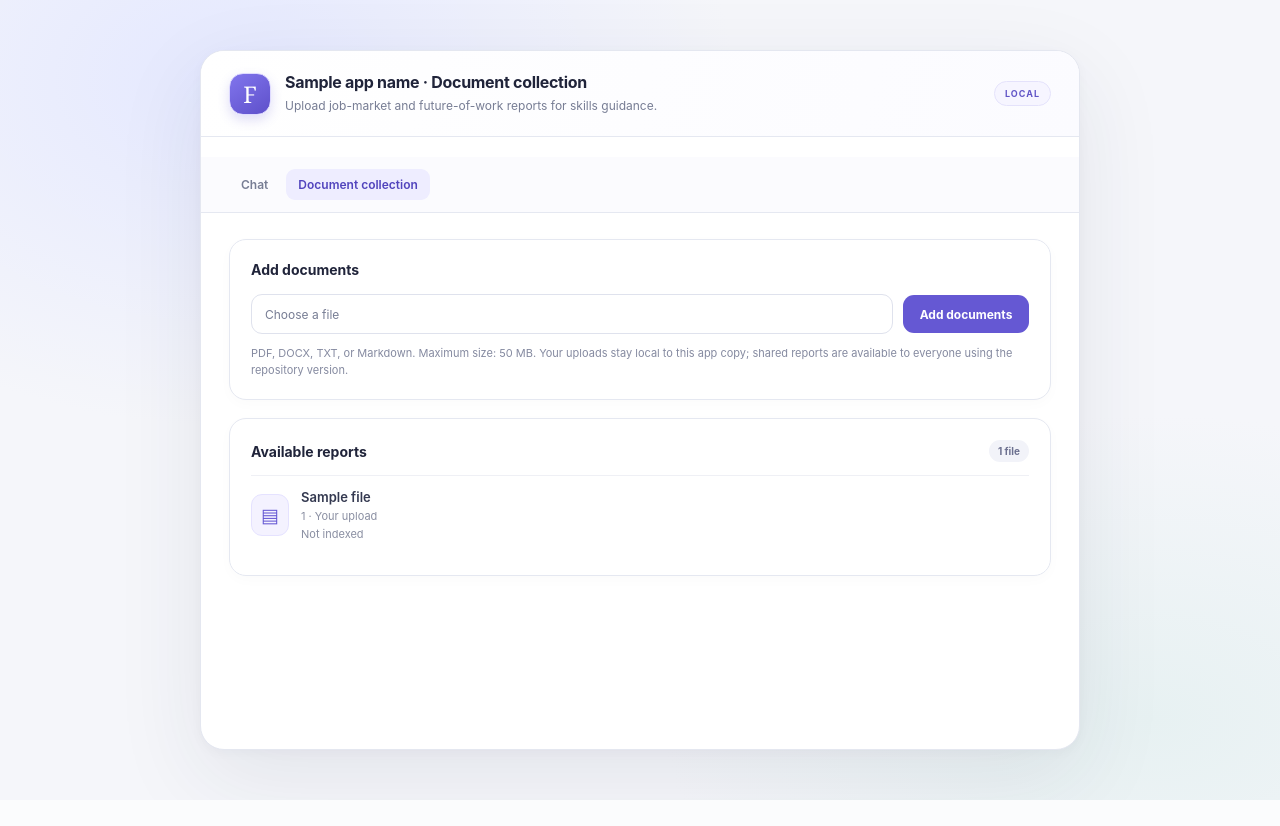
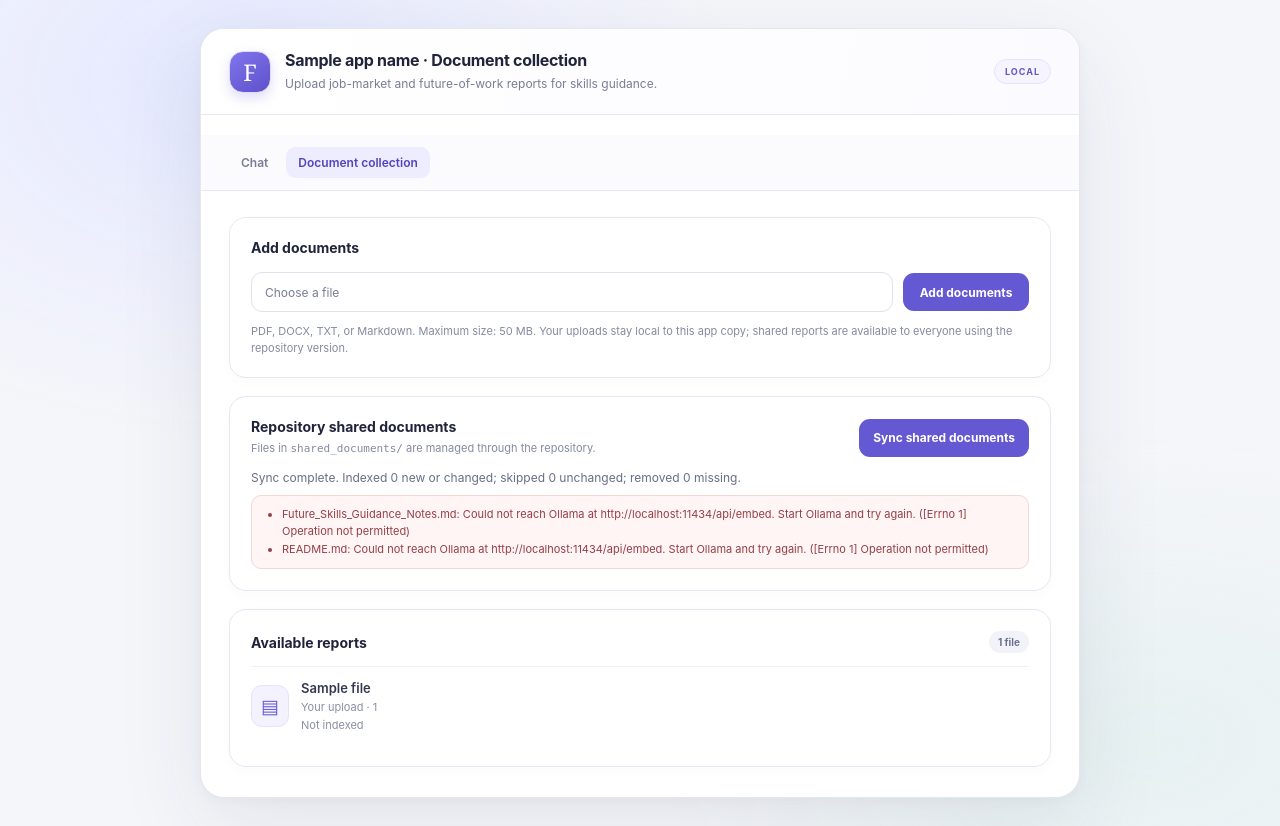
Before and after one commit to hannyithant/Gen-Ai, a Flask app: template templates/documents.html in a window 1280 px wide. Before the commit the page ends 800 px from the top, so only its background shows below. Run offline with Flask 3, Linux system fonts and the light colour scheme; the template is opened without the code that fills it: most values are stand-ins (such as "Sample title", 1, 10 or a date in 2020).

Commit message:
Sync shared report documents

```diff
--- a/app.py
+++ b/app.py
@@ -39,6 +39,11 @@ SHARED_DOCUMENT_DIR = PROJECT_DIR / "shared_documents"
 INDEX_DIR = PROJECT_DIR / "index"
 INDEX_PATH = INDEX_DIR / "index.json"
 INDEX_LOCK = threading.RLock()
+SYNC_STATE_LOCK = threading.Lock()
+SHARED_SYNC_STATE = {
+    "status": "idle", "running": False, "total": 0, "current": 0,
+    "filename": None, "indexed": 0, "skipped": 0, "removed": 0, "errors": [],
+}
 # Allow multipart overhead while keeping the actual file limit at 50 MiB.
 app.config["MAX_CONTENT_LENGTH"] = MAX_FILE_SIZE + 1024 * 1024
 
@@ -97,7 +102,7 @@ def render_documents(success=None, error=None, status=200):
     files = []
     for source, folder in (("shared", SHARED_DOCUMENT_DIR), ("local", UPLOAD_DIR)):
         for path in folder.iterdir():
-            if path.is_file():
+            if path.is_file() and (source == "local" or path.suffix.lower() in SUPPORTED_EXTENSIONS):
                 size = path.stat().st_size
                 display_size = f"{size / (1024 * 1024):.1f} MB" if size >= 1024 * 1024 else f"{size / 1024:.1f} KB"
                 record = indexed_documents.get(f"{source}/{path.name}")
@@ -205,13 +210,13 @@ def create_embeddings(texts):
     return embeddings
 
 
-def prepare_index_record(path):
+def prepare_index_record(path, digest=None):
     pages = extract_document_pages(path)
     chunks = [(page_number, chunk) for page_number, text in pages for chunk in split_into_chunks(text)]
     if not chunks:
         raise DocumentIndexError("No readable text was found to index.")
     vectors = create_embeddings([chunk for _page, chunk in chunks])
-    digest = hashlib.sha256(path.read_bytes()).hexdigest()
+    digest = digest or hashlib.sha256(path.read_bytes()).hexdigest()
     return {
         "name": path.name,
         "sha256": digest,
@@ -220,40 +225,77 @@ def prepare_index_record(path):
     }
 
 
-def ensure_existing_documents_indexed():
-    UPLOAD_DIR.mkdir(parents=True, exist_ok=True)
+def shared_sync_snapshot():
+    with SYNC_STATE_LOCK:
+        return json.loads(json.dumps(SHARED_SYNC_STATE))
+
+
+def sync_shared_documents():
     SHARED_DOCUMENT_DIR.mkdir(parents=True, exist_ok=True)
+    paths = sorted(
+        (path for path in SHARED_DOCUMENT_DIR.iterdir()
+         if path.is_file() and path.suffix.lower() in SUPPORTED_EXTENSIONS),
+        key=lambda item: item.name.lower(),
+    )
+    keys = {f"shared/{path.name}" for path in paths}
     with INDEX_LOCK:
         index = load_index()
-        source_folders = (("shared", SHARED_DOCUMENT_DIR), ("local", UPLOAD_DIR))
-        available_names = {
-            f"{source}/{path.name}"
-            for source, folder in source_folders
-            for path in folder.iterdir()
-            if path.is_file() and path.suffix.lower() in SUPPORTED_EXTENSIONS
-        }
-        stale_names = set(index["documents"]) - available_names
-        if stale_names:
-            for name in stale_names:
-                index["documents"].pop(name, None)
+        stale_keys = [key for key in index["documents"] if key.startswith("shared/") and key not in keys]
+        for key in stale_keys:
+            index["documents"].pop(key, None)
+        if stale_keys:
             save_index(index)
-        for source, folder in source_folders:
-            for path in sorted(folder.iterdir(), key=lambda item: item.name.lower()):
-                if not path.is_file() or path.suffix.lower() not in SUPPORTED_EXTENSIONS:
-                    continue
-                key = f"{source}/{path.name}"
-                try:
-                    digest = hashlib.sha256(path.read_bytes()).hexdigest()
-                except OSError as exc:
-                    raise DocumentIndexError(f"Could not read {path.name}: {exc}") from exc
-                current = index["documents"].get(key)
-                if current and current.get("sha256") == digest and current.get("version") == INDEX_VERSION:
-                    continue
-                try:
-                    index["documents"][key] = prepare_index_record(path)
-                    save_index(index)
-                except DocumentIndexError as exc:
-                    raise DocumentIndexError(f"Could not index {path.name}: {exc}") from exc
+    with SYNC_STATE_LOCK:
+        SHARED_SYNC_STATE.update({"total": len(paths), "current": 0, "filename": None,
+                                  "indexed": 0, "skipped": 0, "removed": len(stale_keys), "errors": []})
+    for number, path in enumerate(paths, start=1):
+        with SYNC_STATE_LOCK:
+            SHARED_SYNC_STATE.update({"current": number, "filename": path.name})
+        key = f"shared/{path.name}"
+        try:
+            digest = hashlib.sha256(path.read_bytes()).hexdigest()
+            with INDEX_LOCK:
+                current = load_index()["documents"].get(key)
+            if current and current.get("sha256") == digest and current.get("version") == INDEX_VERSION:
+                with SYNC_STATE_LOCK:
+                    SHARED_SYNC_STATE["skipped"] += 1
+                continue
+            record = prepare_index_record(path, digest=digest)
+            with INDEX_LOCK:
+                index = load_index()
+                index["documents"][key] = record
+                save_index(index)
+            with SYNC_STATE_LOCK:
+                SHARED_SYNC_STATE["indexed"] += 1
+        except (OSError, DocumentIndexError) as exc:
+            message = str(exc)
+            if isinstance(exc, OSError):
+                message = f"Could not read {path.name}: {exc}"
+            with INDEX_LOCK:
+                index = load_index()
+                index["documents"].pop(key, None)
+                save_index(index)
+            with SYNC_STATE_LOCK:
+                SHARED_SYNC_STATE["errors"].append({"filename": path.name, "error": message})
+    with SYNC_STATE_LOCK:
+        SHARED_SYNC_STATE.update({"status": "complete", "running": False, "filename": None})
+
+
+def start_shared_sync():
+    with SYNC_STATE_LOCK:
+        if SHARED_SYNC_STATE["running"]:
+            return json.loads(json.dumps(SHARED_SYNC_STATE))
+        SHARED_SYNC_STATE.update({"status": "running", "running": True, "total": 0, "current": 0,
+                                  "filename": None, "indexed": 0, "skipped": 0, "removed": 0, "errors": []})
+    def worker():
+        try:
+            sync_shared_documents()
+        except Exception as exc:
+            with SYNC_STATE_LOCK:
+                SHARED_SYNC_STATE.update({"status": "error", "running": False, "filename": None,
+                                          "errors": SHARED_SYNC_STATE["errors"] + [{"filename": "shared_documents", "error": str(exc)}]})
+    threading.Thread(target=worker, name="shared-document-sync", daemon=True).start()
+    return shared_sync_snapshot()
 
 
 def retrieve_document_chunks(question, limit=RETRIEVAL_CHUNK_LIMIT, per_page=2):
@@ -395,11 +437,17 @@ def index():
 
 @app.get("/documents")
 def documents():
-    try:
-        ensure_existing_documents_indexed()
-    except DocumentIndexError as exc:
-        return render_documents(error=str(exc), status=503)
     return render_documents()
+
+
+@app.post("/api/shared-sync")
+def api_start_shared_sync():
+    return jsonify(shared_sync_snapshot() if shared_sync_snapshot()["running"] else start_shared_sync())
+
+
+@app.get("/api/shared-sync/status")
+def api_shared_sync_status():
+    return jsonify(shared_sync_snapshot())
 
 
 @app.get("/documents/file/<path:filename>")
@@ -511,7 +559,8 @@ def recommend():
         return jsonify(error="Send a valid student profile."), 400
     profile = clean_profile(data.get("profile"))
     try:
-        ensure_existing_documents_indexed()
+        if shared_sync_snapshot()["running"]:
+            return jsonify(error="Shared reports are still syncing. Wait for the document sync to finish, then try again."), 503
         index = load_index()
         if not any(document.get("chunks") for document in index["documents"].values()):
             return jsonify(error="There are no reports in the document collection yet. Add and index reports, then request your recommendation."), 409
@@ -572,7 +621,8 @@ def chat():
     query_parts = [f"Student profile: {json.dumps(profile, ensure_ascii=False)}"]
     query_parts.append(f"Student question: {clean_messages[-1]['content']}")
     try:
-        ensure_existing_documents_indexed()
+        if shared_sync_snapshot()["running"]:
+            return jsonify(error="Shared reports are still syncing. Wait for the document sync to finish, then try again."), 503
         index = load_index()
         if not any(document.get("chunks") for document in index["documents"].values()):
             answer = "There are no reports in the document collection yet, so I cannot answer from the job-market evidence. Please add reports in Document collection."
@@ -604,4 +654,5 @@ def chat():
 
 
 if __name__ == "__main__":
+    start_shared_sync()
     app.run(host="127.0.0.1", port=5000, debug=False)
--- a/static/style.css
+++ b/static/style.css
@@ -241,6 +241,12 @@ button:focus-visible, a:focus-visible, .file-picker:focus-within { outline: 3px
 .upload-form button { min-width: 126px; }
 .size-note { margin: 11px 0 0; color: #858aa0; font-size: 11px; line-height: 1.5; }
 .files-card { margin-top: 18px; }
+.sync-card { margin-top: 18px; }
+.sync-card .files-heading { gap: 14px; }
+.sync-card .size-note { margin-top: 5px; }
+.sync-status { min-height: 17px; margin: 12px 0 0; color: #686e85; font-size: 12px; }
+.sync-errors { margin: 8px 0 0; padding: 10px 12px 10px 30px; border: 1px solid #f2d9d6; border-radius: 10px; color: #963e46; background: #fff5f4; font-size: 11px; line-height: 1.6; }
+.shared-badge { display: inline-block; padding: 3px 7px; border-radius: 20px; color: #4f568e; background: #eeefff; font-size: 10px; font-weight: 700; }
 .files-heading { display: flex; justify-content: space-between; align-items: center; }
 .files-heading > span { padding: 5px 9px; border-radius: 20px; color: #6d7190; background: #f2f3f9; font-size: 10px; font-weight: 650; }
 .empty-files { margin: 20px 0 3px; color: #858aa0; font-size: 13px; }
--- a/templates/documents.html
+++ b/templates/documents.html
@@ -27,6 +27,12 @@
         <p class="size-note">PDF, DOCX, TXT, or Markdown. Maximum size: 50 MB. Your uploads stay local to this app copy; shared reports are available to everyone using the repository version.</p>
       </section>
 
+      <section class="document-card sync-card">
+        <div class="files-heading"><div><h2>Repository shared documents</h2><p class="size-note">Files in <code>shared_documents/</code> are managed through the repository.</p></div><button id="sync-shared" type="button">Sync shared documents</button></div>
+        <p id="sync-status" class="sync-status" role="status" aria-live="polite"></p>
+        <ul id="sync-errors" class="sync-errors" hidden></ul>
+      </section>
+
       <section class="document-card files-card">
         <div class="files-heading"><h2>Available reports</h2><span>{{ files|length }} {% if files|length == 1 %}file{% else %}files{% endif %}</span></div>
         {% if files %}
@@ -34,13 +40,13 @@
             {% for file in files %}
               <li class="file-row">
                 <div class="file-icon" aria-hidden="true">▤</div>
-                <div class="file-details"><a class="file-name" href="{{ url_for('open_document', filename=file.name, source=file.source) }}" target="_blank" rel="noopener">{{ file.name }}</a><span class="file-size">{{ file.size }} · {% if file.source == 'shared' %}Shared report{% else %}Your upload{% endif %}</span><span class="file-size">{% if file.indexed %}Indexed · {{ file.chunk_count }} chunks{% else %}Not indexed{% endif %}</span></div>
+                <div class="file-details"><a class="file-name" href="{{ url_for('open_document', filename=file.name, source=file.source) }}" target="_blank" rel="noopener">{{ file.name }}</a><span class="file-size">{% if file.source == 'shared' %}<span class="shared-badge">Shared</span>{% else %}Your upload{% endif %} · {{ file.size }}</span><span class="file-size">{% if file.indexed %}Indexed · {{ file.chunk_count }} chunks{% else %}Not indexed{% endif %}</span></div>
                 {% if file.source == 'local' %}<form action="{{ url_for('delete_document', filename=file.name, source='local') }}" method="post" onsubmit="return confirm('Delete {{ file.name|e }}?')"><button class="delete-button" type="submit">Delete</button></form>{% endif %}
               </li>
             {% endfor %}
           </ul>
         {% else %}
-          <p class="empty-files">No files yet. Upload a document to start your collection.</p>
+          <p class="empty-files">No supported files yet. Add shared files to <code>shared_documents/</code> or upload a personal document.</p>
         {% endif %}
       </section>
     </div>
@@ -49,6 +55,71 @@
     document.querySelector("#document-file").addEventListener("change", (event) => {
       document.querySelector("#file-name").textContent = event.target.files[0]?.name || "Choose a file";
     });
+
+    const syncButton = document.querySelector("#sync-shared");
+    const syncStatus = document.querySelector("#sync-status");
+    const syncErrors = document.querySelector("#sync-errors");
+    let reloadOnCompletion = false;
+    let lastStatus = null;
+    let pollTimer = null;
+    function showSyncState(state) {
+      lastStatus = state;
+      syncButton.disabled = state.running;
+      syncErrors.replaceChildren();
+      if (state.running) {
+        syncStatus.textContent = state.total
+          ? `Indexing ${state.current || 1} of ${state.total}: ${state.filename || "preparing…"}`
+          : "Scanning shared documents…";
+      } else if (state.status === "complete") {
+        syncStatus.textContent = `Sync complete. Indexed ${state.indexed} new or changed; skipped ${state.skipped} unchanged; removed ${state.removed} missing.`;
+      } else if (state.status === "error") {
+        syncStatus.textContent = "Shared document sync stopped before it could finish.";
+      } else {
+        syncStatus.textContent = "";
+      }
+      for (const failure of state.errors || []) {
+        const item = document.createElement("li");
+        item.textContent = `${failure.filename}: ${failure.error}`;
+        syncErrors.append(item);
+      }
+      syncErrors.hidden = syncErrors.childElementCount === 0;
+      if (!state.running && pollTimer) {
+        clearInterval(pollTimer);
+        pollTimer = null;
+        if (reloadOnCompletion) window.location.reload();
+      }
+    }
+    async function pollSync() {
+      try {
+        const response = await fetch("{{ url_for('api_shared_sync_status') }}");
+        if (response.ok) showSyncState(await response.json());
+      } catch {
+        syncStatus.textContent = "Could not read shared document sync progress. Check that the app is still running.";
+      }
+    }
+    syncButton.addEventListener("click", async () => {
+      if (lastStatus?.running) return;
+      reloadOnCompletion = true;
+      syncButton.disabled = true;
+      syncStatus.textContent = "Starting shared document sync…";
+      try {
+        const response = await fetch("{{ url_for('api_start_shared_sync') }}", { method: "POST" });
+        const state = await response.json();
+        if (!response.ok) throw new Error(state.error || "Could not start sync.");
+        showSyncState(state);
+        if (state.running && !pollTimer) pollTimer = setInterval(pollSync, 1000);
+        else if (state.status === "complete" || state.status === "error") window.location.reload();
+      } catch (error) {
+        syncStatus.textContent = error.message;
+        syncButton.disabled = false;
+      }
+    });
+    pollSync().then(() => {
+      if (lastStatus?.running && !pollTimer) {
+        reloadOnCompletion = true;
+        pollTimer = setInterval(pollSync, 1000);
+      }
+    });
   </script>
 </body>
 </html>
```
Also changed, not shown: README.md, shared_documents/README.md (added).
